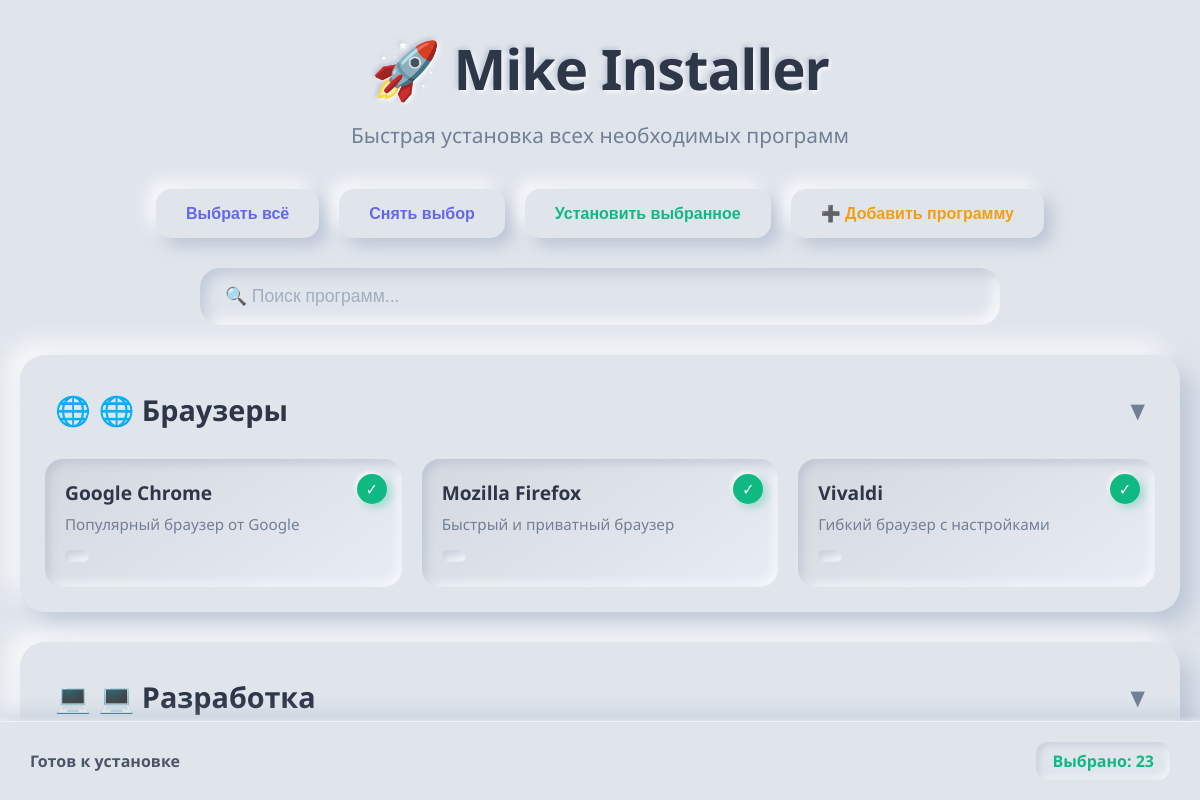
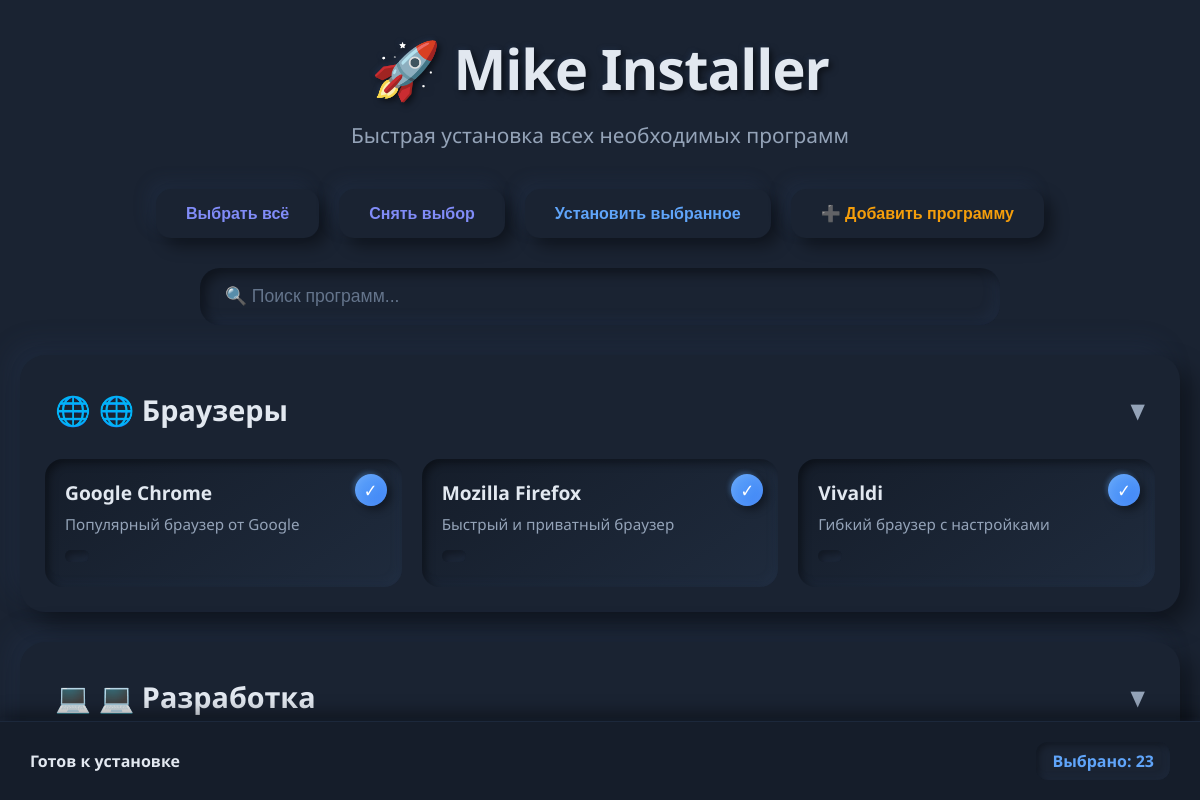
Before and after one commit to MikeSoperskiy/mike-installer, an Electron app: page src/renderer/index.html in a window 1200 px wide. Both pictures are taken after a click on the button "Выбрать всё". Shown: the top 800 px of the page. Drawn offline with Linux system fonts and the light colour scheme; no server answers.

Commit message:
Redesign to deep dark blue neumorphism theme

```diff
--- a/src/renderer/styles.css
+++ b/src/renderer/styles.css
@@ -6,8 +6,8 @@
 
 body {
   font-family: 'Segoe UI', Tahoma, Geneva, Verdana, sans-serif;
-  background: #e0e5ec;
-  color: #4a5568;
+  background: #1a2332;
+  color: #e2e8f0;
   overflow-x: hidden;
   min-height: 100vh;
 }
@@ -27,17 +27,17 @@
 header h1 {
   font-size: 3.5em;
   margin-bottom: 15px;
-  color: #2d3748;
+  color: #e2e8f0;
   font-weight: 700;
   letter-spacing: -1px;
   text-shadow:
-    2px 2px 4px rgba(255, 255, 255, 0.8),
-    -2px -2px 4px rgba(163, 177, 198, 0.6);
+    3px 3px 6px rgba(0, 0, 0, 0.5),
+    -2px -2px 4px rgba(45, 66, 99, 0.3);
 }
 
 .subtitle {
   font-size: 1.3em;
-  color: #718096;
+  color: #94a3b8;
   font-weight: 500;
 }
 
@@ -58,32 +58,34 @@
   font-weight: 600;
   cursor: pointer;
   transition: all 0.3s ease;
-  background: #e0e5ec;
-  color: #4a5568;
+  background: #1a2332;
+  color: #e2e8f0;
   box-shadow:
-    8px 8px 16px rgba(163, 177, 198, 0.6),
-    -8px -8px 16px rgba(255, 255, 255, 0.8);
+    8px 8px 16px rgba(0, 0, 0, 0.4),
+    -8px -8px 16px rgba(45, 66, 99, 0.2);
 }
 
 .btn:hover {
+  transform: translateY(-2px);
   box-shadow:
-    6px 6px 12px rgba(163, 177, 198, 0.7),
-    -6px -6px 12px rgba(255, 255, 255, 0.9);
+    10px 10px 20px rgba(0, 0, 0, 0.5),
+    -10px -10px 20px rgba(45, 66, 99, 0.25);
 }
 
 .btn:active {
+  transform: translateY(0);
   box-shadow:
-    inset 4px 4px 8px rgba(163, 177, 198, 0.5),
-    inset -4px -4px 8px rgba(255, 255, 255, 0.7);
+    inset 4px 4px 8px rgba(0, 0, 0, 0.4),
+    inset -4px -4px 8px rgba(45, 66, 99, 0.15);
 }
 
 .btn-primary {
-  color: #10b981;
+  color: #60a5fa;
   font-weight: 700;
 }
 
 .btn-secondary {
-  color: #6366f1;
+  color: #818cf8;
   font-weight: 700;
 }
 
@@ -106,23 +108,23 @@
   border: none;
   border-radius: 20px;
   font-size: 1.1em;
-  background: #e0e5ec;
-  color: #2d3748;
+  background: #1a2332;
+  color: #e2e8f0;
   box-shadow:
-    inset 6px 6px 12px rgba(163, 177, 198, 0.5),
-    inset -6px -6px 12px rgba(255, 255, 255, 0.8);
+    inset 6px 6px 12px rgba(0, 0, 0, 0.4),
+    inset -6px -6px 12px rgba(45, 66, 99, 0.2);
   transition: all 0.3s ease;
 }
 
 #searchInput:focus {
   outline: none;
   box-shadow:
-    inset 8px 8px 16px rgba(163, 177, 198, 0.6),
-    inset -8px -8px 16px rgba(255, 255, 255, 0.9);
+    inset 8px 8px 16px rgba(0, 0, 0, 0.5),
+    inset -8px -8px 16px rgba(45, 66, 99, 0.25);
 }
 
 #searchInput::placeholder {
-  color: #a0aec0;
+  color: #64748b;
 }
 
 .categories {
@@ -133,19 +135,19 @@
 }
 
 .category {
-  background: #e0e5ec;
+  background: #1a2332;
   border-radius: 25px;
   padding: 25px;
   box-shadow:
-    12px 12px 24px rgba(163, 177, 198, 0.6),
-    -12px -12px 24px rgba(255, 255, 255, 0.8);
+    12px 12px 24px rgba(0, 0, 0, 0.4),
+    -12px -12px 24px rgba(45, 66, 99, 0.2);
   transition: all 0.3s ease;
 }
 
 .category:hover {
   box-shadow:
-    16px 16px 32px rgba(163, 177, 198, 0.7),
-    -16px -16px 32px rgba(255, 255, 255, 0.9);
+    16px 16px 32px rgba(0, 0, 0, 0.5),
+    -16px -16px 32px rgba(45, 66, 99, 0.25);
 }
 
 .category-header {
@@ -161,7 +163,7 @@
 }
 
 .category-header:hover {
-  background: rgba(163, 177, 198, 0.1);
+  background: rgba(45, 66, 99, 0.15);
 }
 
 .category-header h2 {
@@ -169,14 +171,14 @@
   display: flex;
   align-items: center;
   gap: 15px;
-  color: #2d3748;
+  color: #e2e8f0;
   font-weight: 700;
 }
 
 .toggle-icon {
   font-size: 1.3em;
   transition: transform 0.3s ease;
-  color: #718096;
+  color: #94a3b8;
 }
 
 .category.collapsed .toggle-icon {
@@ -194,29 +196,29 @@
 }
 
 .program-card {
-  background: #e0e5ec;
+  background: #1a2332;
   border-radius: 18px;
   padding: 20px;
   cursor: pointer;
   transition: all 0.3s ease;
   position: relative;
   box-shadow:
-    8px 8px 16px rgba(163, 177, 198, 0.5),
-    -8px -8px 16px rgba(255, 255, 255, 0.7);
+    8px 8px 16px rgba(0, 0, 0, 0.4),
+    -8px -8px 16px rgba(45, 66, 99, 0.15);
 }
 
 .program-card:hover {
   transform: translateY(-5px);
   box-shadow:
-    12px 12px 24px rgba(163, 177, 198, 0.6),
-    -12px -12px 24px rgba(255, 255, 255, 0.8);
+    12px 12px 24px rgba(0, 0, 0, 0.5),
+    -12px -12px 24px rgba(45, 66, 99, 0.2);
 }
 
 .program-card.selected {
   box-shadow:
-    inset 4px 4px 8px rgba(163, 177, 198, 0.5),
-    inset -4px -4px 8px rgba(255, 255, 255, 0.7);
-  background: linear-gradient(145deg, #d4d9e0, #e8edf5);
+    inset 4px 4px 8px rgba(0, 0, 0, 0.4),
+    inset -4px -4px 8px rgba(45, 66, 99, 0.15);
+  background: linear-gradient(145deg, #151d2a, #1f2b3d);
 }
 
 .program-card.selected::before {
@@ -224,19 +226,20 @@
   position: absolute;
   top: 15px;
   right: 15px;
-  background: #10b981;
+  background: linear-gradient(135deg, #60a5fa, #3b82f6);
   color: white;
-  width: 30px;
-  height: 30px;
+  width: 32px;
+  height: 32px;
   border-radius: 50%;
   display: flex;
   align-items: center;
   justify-content: center;
   font-weight: bold;
-  font-size: 16px;
+  font-size: 18px;
   box-shadow:
-    4px 4px 8px rgba(16, 185, 129, 0.3),
-    -2px -2px 4px rgba(255, 255, 255, 0.8);
+    4px 4px 8px rgba(0, 0, 0, 0.4),
+    -2px -2px 4px rgba(96, 165, 250, 0.3),
+    inset 0 0 10px rgba(255, 255, 255, 0.1);
 }
 
 .program-card.installing {
@@ -249,12 +252,13 @@
   position: absolute;
   top: 15px;
   right: 15px;
-  width: 30px;
-  height: 30px;
+  width: 32px;
+  height: 32px;
   border: 3px solid #f59e0b;
   border-top-color: transparent;
   border-radius: 50%;
   animation: spin 1s linear infinite;
+  box-shadow: 0 0 10px rgba(245, 158, 11, 0.3);
 }
 
 .program-card.installed {
@@ -264,19 +268,20 @@
 .program-card.error {
   box-shadow:
     8px 8px 16px rgba(239, 68, 68, 0.3),
-    -8px -8px 16px rgba(255, 255, 255, 0.7);
+    -8px -8px 16px rgba(45, 66, 99, 0.15),
+    0 0 20px rgba(239, 68, 68, 0.2);
 }
 
 .program-name {
   font-size: 1.2em;
   font-weight: 700;
   margin-bottom: 8px;
-  color: #2d3748;
+  color: #e2e8f0;
 }
 
 .program-description {
   font-size: 0.95em;
-  color: #718096;
+  color: #94a3b8;
   margin-bottom: 10px;
   line-height: 1.4;
 }
@@ -287,11 +292,11 @@
   display: inline-block;
   padding: 6px 12px;
   border-radius: 12px;
-  background: #e0e5ec;
+  background: #1a2332;
   box-shadow:
-    inset 3px 3px 6px rgba(163, 177, 198, 0.4),
-    inset -3px -3px 6px rgba(255, 255, 255, 0.6);
-  color: #4a5568;
+    inset 3px 3px 6px rgba(0, 0, 0, 0.3),
+    inset -3px -3px 6px rgba(45, 66, 99, 0.15);
+  color: #94a3b8;
 }
 
 .status-bar {
@@ -299,30 +304,32 @@
   bottom: 0;
   left: 0;
   right: 0;
-  background: #e0e5ec;
+  background: #151d2a;
   padding: 20px 30px;
   display: flex;
   justify-content: space-between;
   align-items: center;
   box-shadow:
-    0 -8px 16px rgba(163, 177, 198, 0.4),
-    0 -2px 4px rgba(255, 255, 255, 0.8);
-  border-top: 1px solid rgba(255, 255, 255, 0.5);
+    0 -8px 16px rgba(0, 0, 0, 0.4),
+    0 -2px 4px rgba(45, 66, 99, 0.2);
+  border-top: 1px solid rgba(45, 66, 99, 0.3);
+  backdrop-filter: blur(10px);
 }
 
 #statusText {
   font-weight: 600;
-  color: #4a5568;
+  color: #e2e8f0;
 }
 
 #selectedCount {
   font-weight: 700;
-  color: #10b981;
+  color: #60a5fa;
   padding: 8px 16px;
   border-radius: 12px;
+  background: #1a2332;
   box-shadow:
-    inset 3px 3px 6px rgba(163, 177, 198, 0.4),
-    inset -3px -3px 6px rgba(255, 255, 255, 0.6);
+    inset 3px 3px 6px rgba(0, 0, 0, 0.3),
+    inset -3px -3px 6px rgba(45, 66, 99, 0.15);
 }
 
 /* Modal Styles */
@@ -334,26 +341,26 @@
   top: 0;
   width: 100%;
   height: 100%;
-  background-color: rgba(224, 229, 236, 0.95);
+  background-color: rgba(10, 15, 25, 0.95);
   backdrop-filter: blur(10px);
   animation: fadeIn 0.3s ease;
 }
 
 .modal-content {
-  background: #e0e5ec;
+  background: #1a2332;
   margin: 8% auto;
   padding: 40px;
   border-radius: 30px;
   width: 90%;
   max-width: 550px;
   box-shadow:
-    20px 20px 40px rgba(163, 177, 198, 0.7),
-    -20px -20px 40px rgba(255, 255, 255, 0.9);
+    20px 20px 40px rgba(0, 0, 0, 0.6),
+    -20px -20px 40px rgba(45, 66, 99, 0.2);
   animation: slideIn 0.4s ease;
 }
 
 .close {
-  color: #718096;
+  color: #94a3b8;
   float: right;
   font-size: 32px;
   font-weight: bold;
@@ -370,15 +377,15 @@
 
 .close:hover {
   color: #f59e0b;
-  background: #e0e5ec;
+  background: #1a2332;
   box-shadow:
-    4px 4px 8px rgba(163, 177, 198, 0.5),
-    -4px -4px 8px rgba(255, 255, 255, 0.7);
+    4px 4px 8px rgba(0, 0, 0, 0.4),
+    -4px -4px 8px rgba(45, 66, 99, 0.15);
 }
 
 .modal-content h2 {
   margin-bottom: 30px;
-  color: #2d3748;
+  color: #e2e8f0;
   font-size: 2em;
   font-weight: 700;
 }
@@ -391,11 +398,11 @@
   border: none;
   border-radius: 15px;
   font-size: 1em;
-  background: #e0e5ec;
-  color: #2d3748;
+  background: #1a2332;
+  color: #e2e8f0;
   box-shadow:
-    inset 6px 6px 12px rgba(163, 177, 198, 0.5),
-    inset -6px -6px 12px rgba(255, 255, 255, 0.8);
+    inset 6px 6px 12px rgba(0, 0, 0, 0.4),
+    inset -6px -6px 12px rgba(45, 66, 99, 0.2);
   transition: all 0.3s ease;
   font-family: inherit;
 }
@@ -409,13 +416,13 @@
 .modal-content textarea:focus {
   outline: none;
   box-shadow:
-    inset 8px 8px 16px rgba(163, 177, 198, 0.6),
-    inset -8px -8px 16px rgba(255, 255, 255, 0.9);
+    inset 8px 8px 16px rgba(0, 0, 0, 0.5),
+    inset -8px -8px 16px rgba(45, 66, 99, 0.25);
 }
 
 .modal-content input::placeholder,
 .modal-content textarea::placeholder {
-  color: #a0aec0;
+  color: #64748b;
 }
 
 /* Animations */
@@ -495,20 +502,20 @@
 }
 
 ::-webkit-scrollbar-track {
-  background: #e0e5ec;
+  background: #151d2a;
   box-shadow:
-    inset 4px 4px 8px rgba(163, 177, 198, 0.4),
-    inset -4px -4px 8px rgba(255, 255, 255, 0.6);
+    inset 4px 4px 8px rgba(0, 0, 0, 0.4),
+    inset -4px -4px 8px rgba(45, 66, 99, 0.1);
 }
 
 ::-webkit-scrollbar-thumb {
-  background: #cbd5e0;
+  background: linear-gradient(135deg, #2d4263, #3b5170);
   border-radius: 10px;
   box-shadow:
-    2px 2px 4px rgba(163, 177, 198, 0.5),
-    -2px -2px 4px rgba(255, 255, 255, 0.7);
+    2px 2px 4px rgba(0, 0, 0, 0.3),
+    -2px -2px 4px rgba(60, 81, 112, 0.2);
 }
 
 ::-webkit-scrollbar-thumb:hover {
-  background: #a0aec0;
+  background: linear-gradient(135deg, #3b5170, #4a6280);
 }
```
